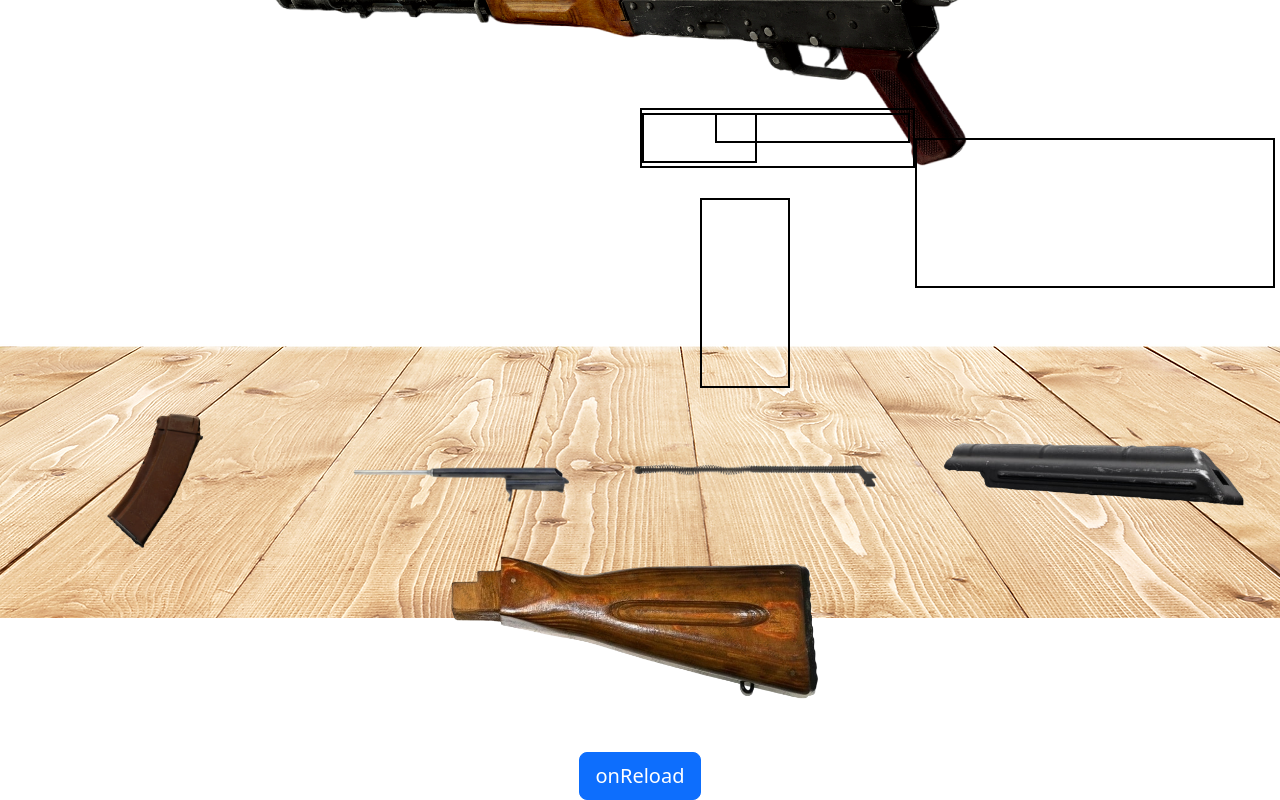
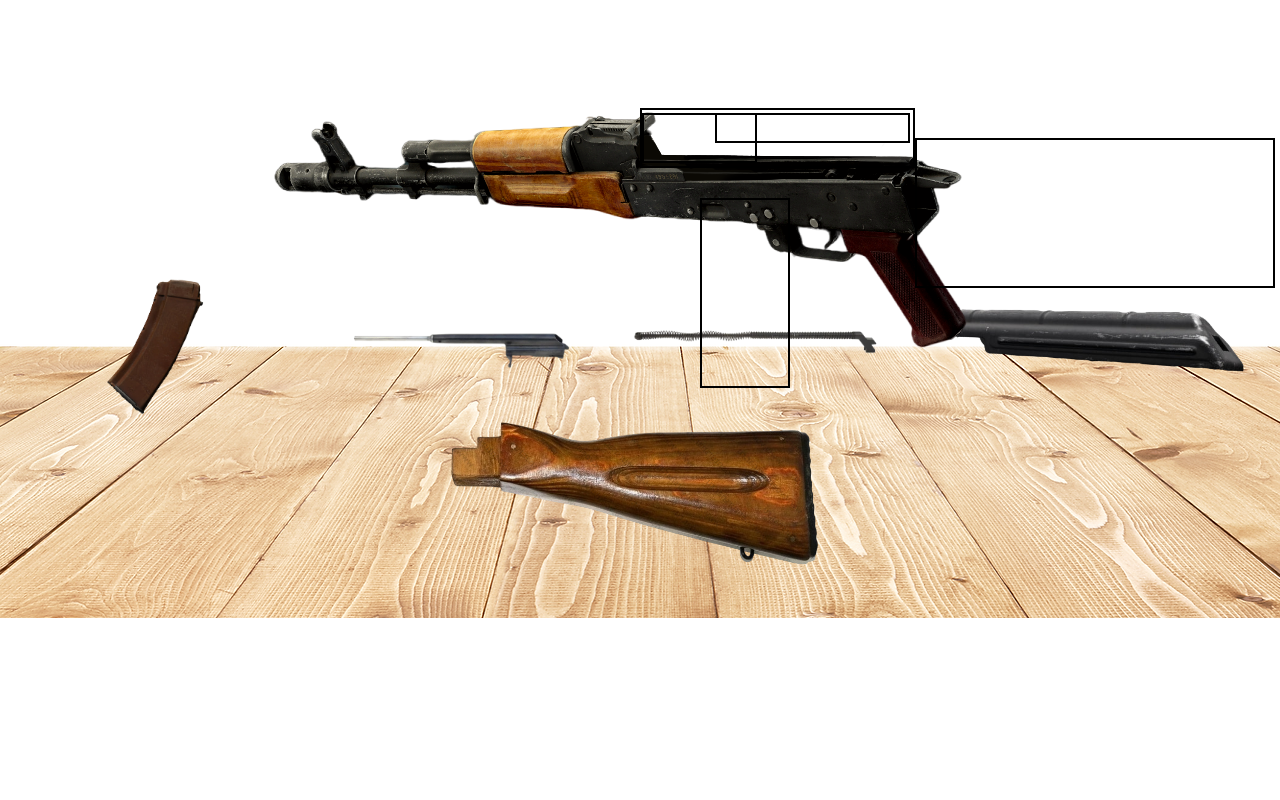
Before and after one commit to vseveryday/AK-47Assembler, a Next.js app: page /table in a window 1280 px wide. Shown: the part 182-982 px from the top of the page. After the commit the page ends 800 px from the top, so only its background shows below. Built offline with nearby package versions, Linux system fonts and the light colour scheme.

Commit message:
pos fixed

```diff
--- a/src/components/AssemblyTable.tsx
+++ b/src/components/AssemblyTable.tsx
@@ -185,11 +185,11 @@
           </Col>
         ))}
       </Row>
-      <div className="text-center">
+      {/* <div className="text-center">
         <Button onClick={onReload} size={"lg"}>
           onReload
         </Button>
-      </div>
+      </div> */}
     </DndContext>
   );
 
--- a/src/components/Droppable.tsx
+++ b/src/components/Droppable.tsx
@@ -15,7 +15,9 @@
     id: "droppable",
   });
   const style = {
+    position: "fixed",
     color: isOver ? "green" : undefined,
+    top: "0px",
   };
   const magazineClicked = () => {
     magazineClickedCallback();
--- a/src/styles/table.module.css
+++ b/src/styles/table.module.css
@@ -8,5 +8,6 @@
   display: flex;
   flex-direction: column;
   justify-content: center;
+  justify-content: flex-end;
   align-items: center;
 }
```
